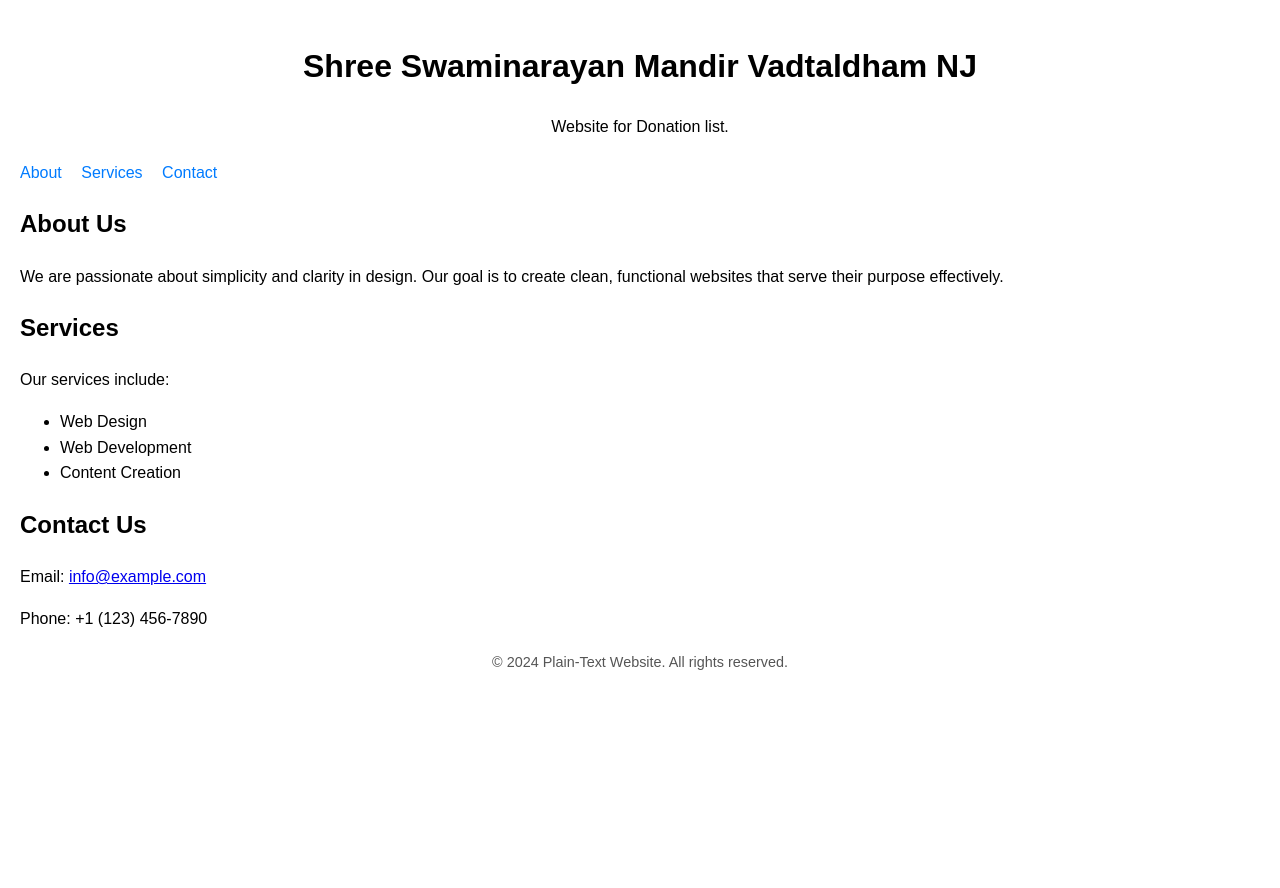
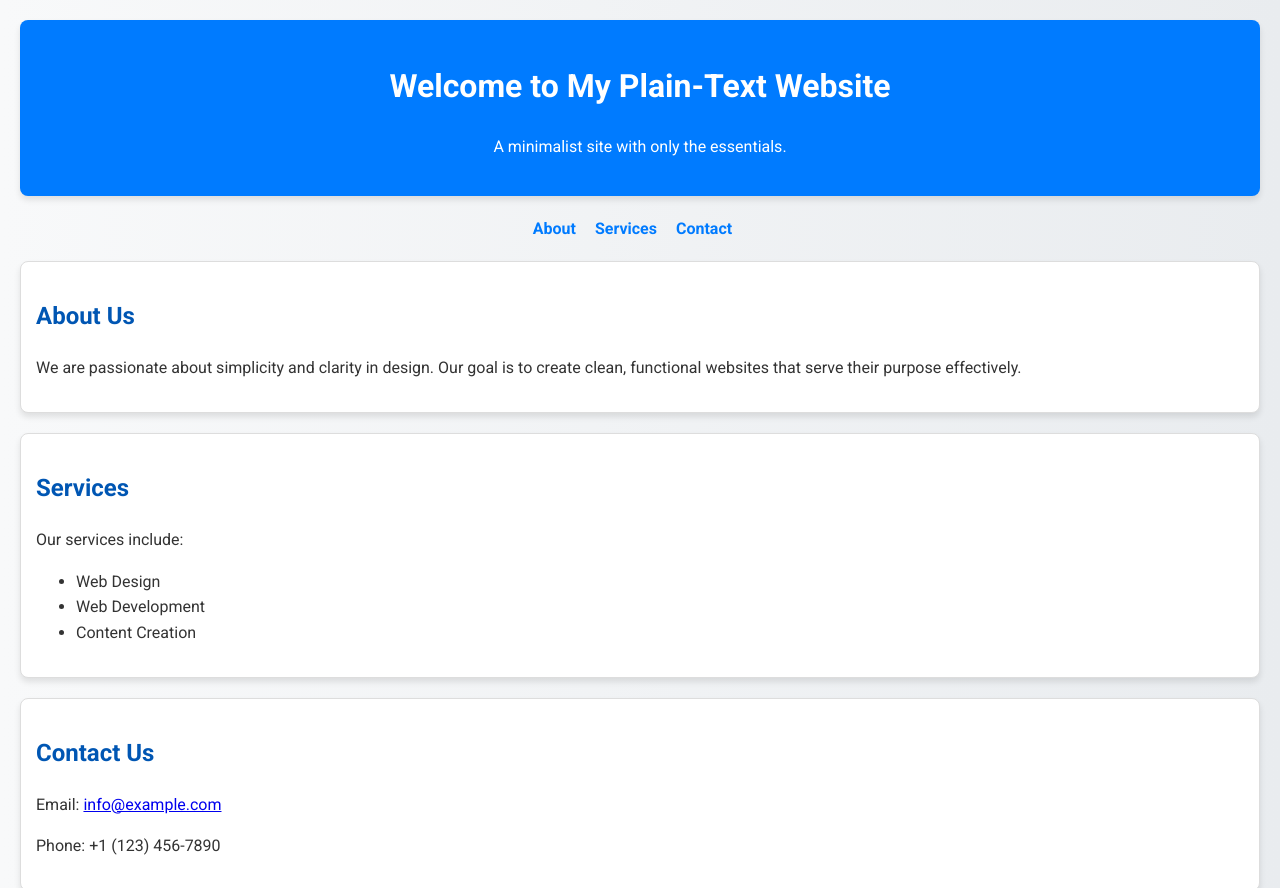
Before and after one commit to dpatel2610/Website, a plain HTML site: page index.html in a window 1280 px wide. Shown: the top 888 px of the page. Before the commit the page ends 800 px from the top, so only its background shows below. Drawn offline with Linux system fonts and the light colour scheme.

Commit message:
Update index.html

```diff
--- a/index.html
+++ b/index.html
@@ -5,42 +5,78 @@
     <meta name="viewport" content="width=device-width, initial-scale=1.0">
     <title>Plain-Text Website</title>
     <style>
+        /* Body styling */
         body {
-            font-family: Arial, sans-serif;
+            font-family: 'Roboto', Arial, sans-serif; /* Added Google Font */
             margin: 0;
             padding: 20px;
             line-height: 1.6;
+            background: linear-gradient(to right, #f8f9fa, #e9ecef); /* Subtle background gradient */
+            color: #333;
         }
+
+        /* Header styling */
         header {
             text-align: center;
             margin-bottom: 20px;
+            background-color: #007BFF;
+            color: white;
+            padding: 20px 10px;
+            border-radius: 8px;
+            box-shadow: 0 4px 6px rgba(0, 0, 0, 0.1);
         }
+
+        /* Navigation styling */
         nav {
             margin-bottom: 20px;
+            text-align: center;
         }
+
         nav a {
             margin-right: 15px;
             text-decoration: none;
             color: #007BFF;
+            font-weight: bold;
+            border-bottom: 2px solid transparent;
+            transition: all 0.3s ease;
         }
+
         nav a:hover {
-            text-decoration: underline;
+            text-decoration: none;
+            border-bottom: 2px solid #0056b3;
         }
+
+        /* Section styling */
         section {
             margin-bottom: 20px;
+            padding: 15px;
+            background-color: #ffffff;
+            border: 1px solid #ddd;
+            border-radius: 8px;
+            box-shadow: 0 4px 6px rgba(0, 0, 0, 0.1);
         }
+
+        section h2 {
+            color: #0056b3;
+        }
+
+        /* Footer styling */
         footer {
             text-align: center;
             margin-top: 20px;
             font-size: 0.9em;
             color: #555;
+            padding: 10px;
+            background-color: #f1f1f1;
+            border-top: 1px solid #ddd;
         }
     </style>
+    <link href="https://fonts.googleapis.com/css2?family=Roboto:wght@400;700&display=swap" rel="stylesheet">
 </head>
 <body>
     <header>
-        <h1>Shree Swaminarayan Mandir Vadtaldham NJ </h1>
-        <p> Website for Donation list.</p>
+        <h1>Welcome to My Plain-Text Website</h1>
+        <p>A minimalist site with only the essentials.</p>
     </header>
 
     <nav>
```
